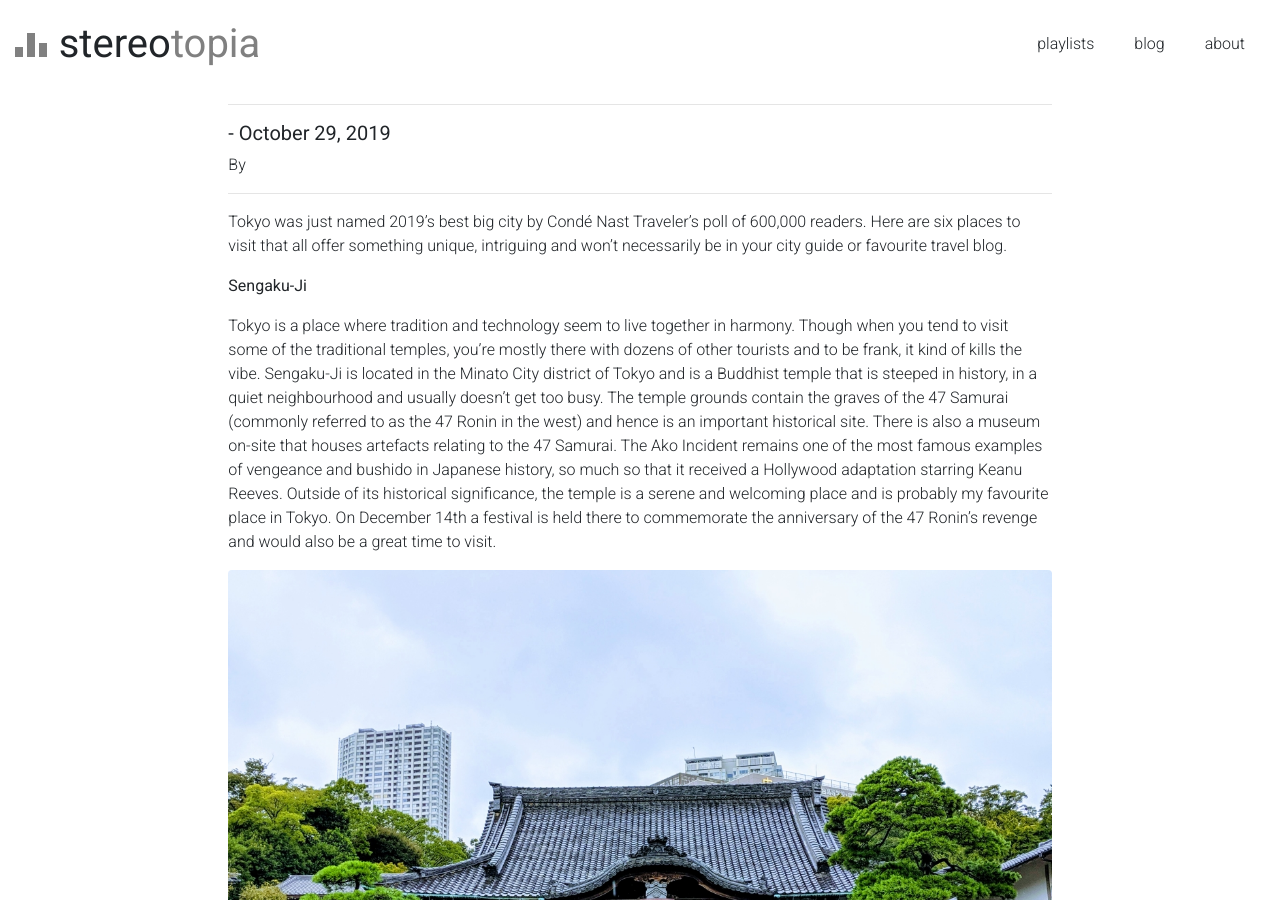
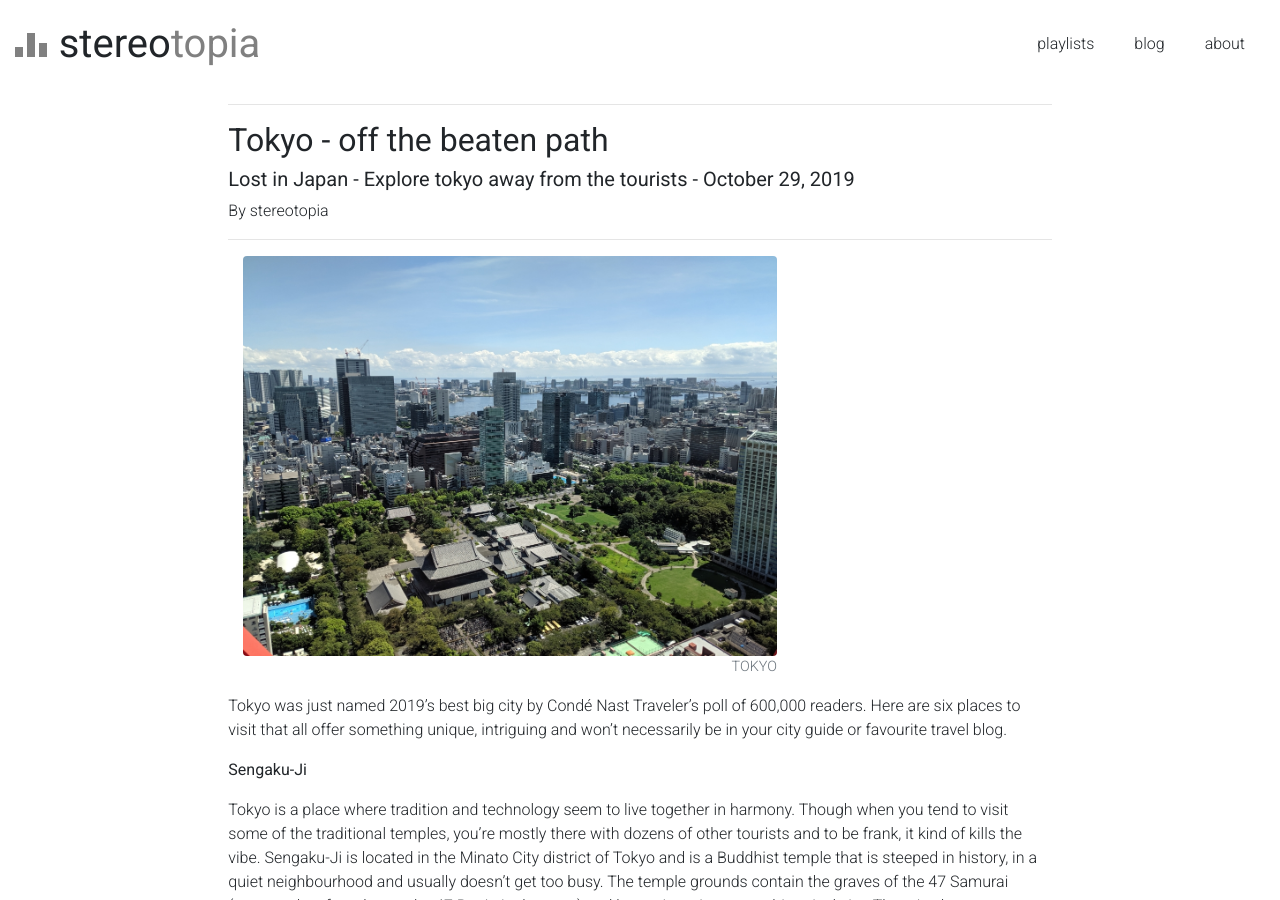
Before and after one commit to parm1der/parm1der.github.io, a Jekyll site: the page built from _posts/2019-10-29-tokyo-without-tourists.md, in a window 1280 px wide and 900 px high. Built offline with Jekyll 4.4.1, drawn with Linux system fonts in a browser that asks for light colours; our own code applies the rules of GitHub Pages for plain Markdown files; comment, search, counter and statistics services are not loaded.

Commit message:
tokyo fix1

```diff
--- a/_posts/2019-10-29-tokyo-without-tourists.md
+++ b/_posts/2019-10-29-tokyo-without-tourists.md
@@ -1,6 +1,6 @@
 ---
 layout: post
-title: Tokyo: off the beaten path
+title: Tokyo - off the beaten path
 subtitle: Lost in Japan - Explore tokyo away from the tourists
 date: 2019-10-29 21:00
 author: stereotopia
@@ -62,7 +62,7 @@ If you find yourself in Shibuya with nothing to do (unlikely), then visit Diesel
 **Kakimori**
 Kakimori is stationery heaven. This shop exemplifies Japan's attention to detail. Inside Kakimori you'll find pens galore ranging from a few hundred yen to tens of thousands, racks of fancy writing paper and envelopes, and best of all a wall where you can personalise a notebook down to the binding. The notebook customisation is the shop's main draw; you pick up a tray and can select the front and back covers, the types of paper, binding, edging, closure. They have limited edition collaborations - recently you could choose traditional kimono fabric as your notebook cover. The store will then make your book within a few hours for you to collect - just enough time to explore the locale of Taito City.  Born to celebrate the love of writing, Kakimori demonstrates how the analogue still retains its value in today's increasingly digital world. Alternatively, check out 9-floor Itoya in Ginza for your stationery fix.
 <figure class="figure">
-<img src="/assets/images/kuramae-illust.jpg" class="img-fluid fit-image rounded" id="blogimg2"/>
+<img src="/assets/images/kuramae_illust.jpg" class="img-fluid fit-image rounded" id="blogimg2"/>
 <figcaption class="figure-caption text-right">Kakimori Kuramae Illustration |  KAKIMORI &copy;</figcaption>
 </figure>
 
```
